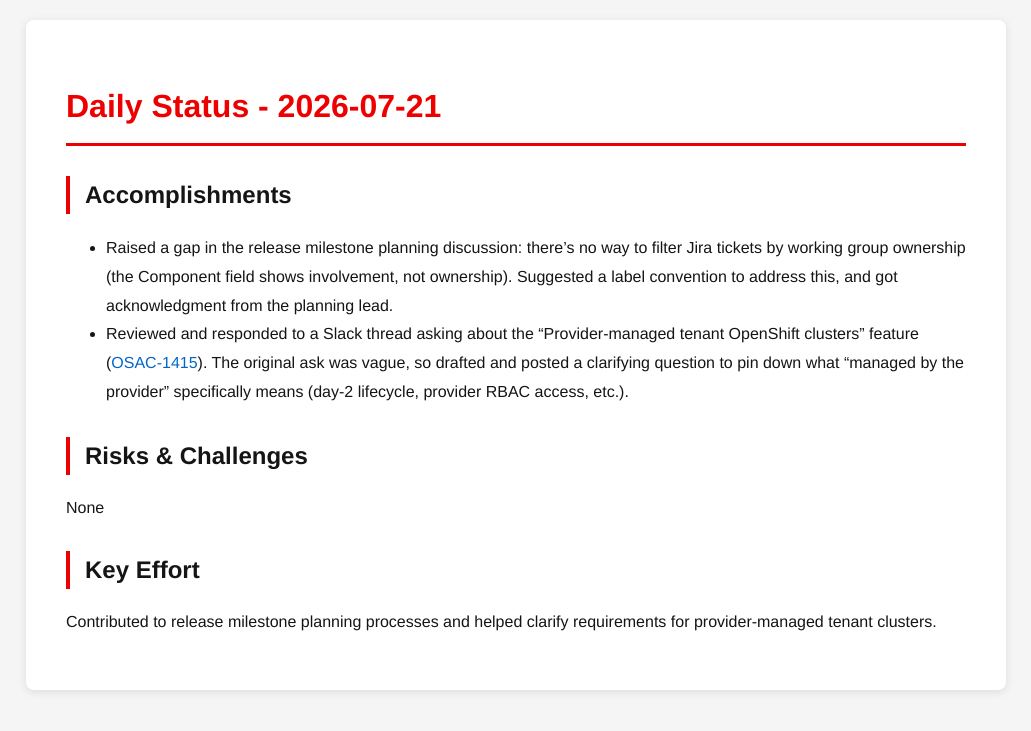
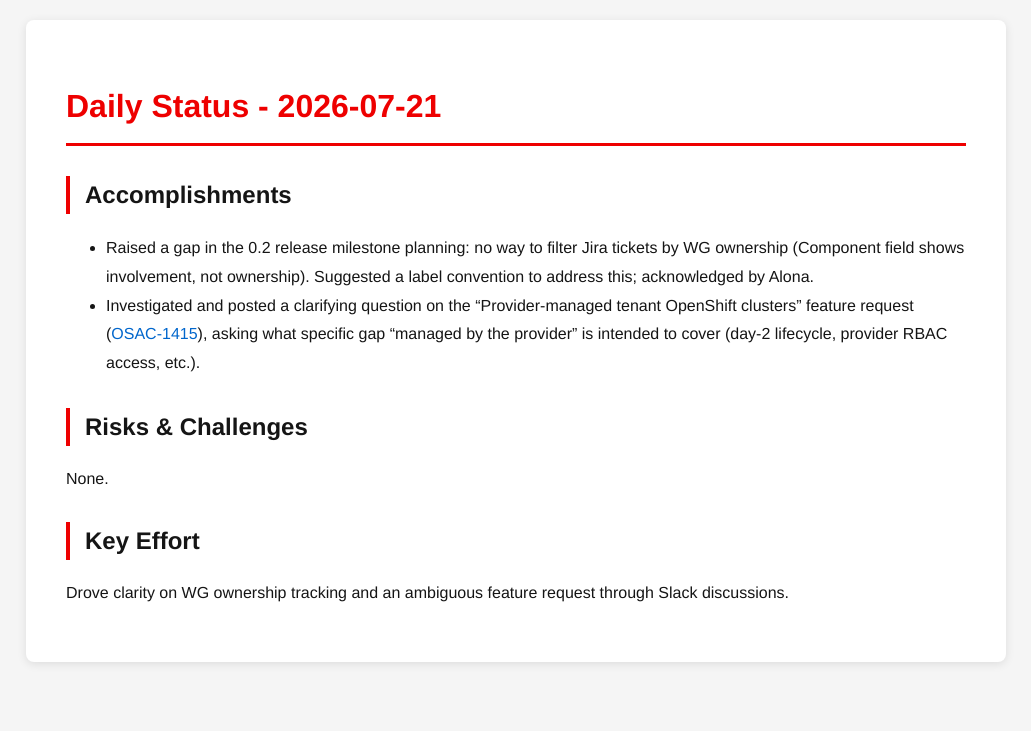
Before and after one commit to tzvatot/daily-status, a Jekyll site: the page built from 2026-07-21.md, in a window 1280 px wide. Shown: the top 731 px of the page, without its empty margins (124-1155 px from the left). Built offline with Jekyll 4.4.1, drawn with Linux system fonts in a browser that asks for light colours.

Commit message:
Daily status update - 2026-07-21

```diff
--- a/2026-07-21.md
+++ b/2026-07-21.md
@@ -7,11 +7,11 @@ date: 2026-07-21
 # Daily Status - 2026-07-21
 
 ## Accomplishments
-- Raised a gap in the release milestone planning discussion: there's no way to filter Jira tickets by working group ownership (the Component field shows involvement, not ownership). Suggested a label convention to address this, and got acknowledgment from the planning lead.
-- Reviewed and responded to a Slack thread asking about the "Provider-managed tenant OpenShift clusters" feature ([OSAC-1415](https://redhat.atlassian.net/browse/OSAC-1415)). The original ask was vague, so drafted and posted a clarifying question to pin down what "managed by the provider" specifically means (day-2 lifecycle, provider RBAC access, etc.).
+- Raised a gap in the 0.2 release milestone planning: no way to filter Jira tickets by WG ownership (Component field shows involvement, not ownership). Suggested a label convention to address this; acknowledged by Alona.
+- Investigated and posted a clarifying question on the "Provider-managed tenant OpenShift clusters" feature request ([OSAC-1415](https://redhat.atlassian.net/browse/OSAC-1415)), asking what specific gap "managed by the provider" is intended to cover (day-2 lifecycle, provider RBAC access, etc.).
 
 ## Risks & Challenges
-None
+None.
 
 ## Key Effort
-Contributed to release milestone planning processes and helped clarify requirements for provider-managed tenant clusters.
+Drove clarity on WG ownership tracking and an ambiguous feature request through Slack discussions.
```
